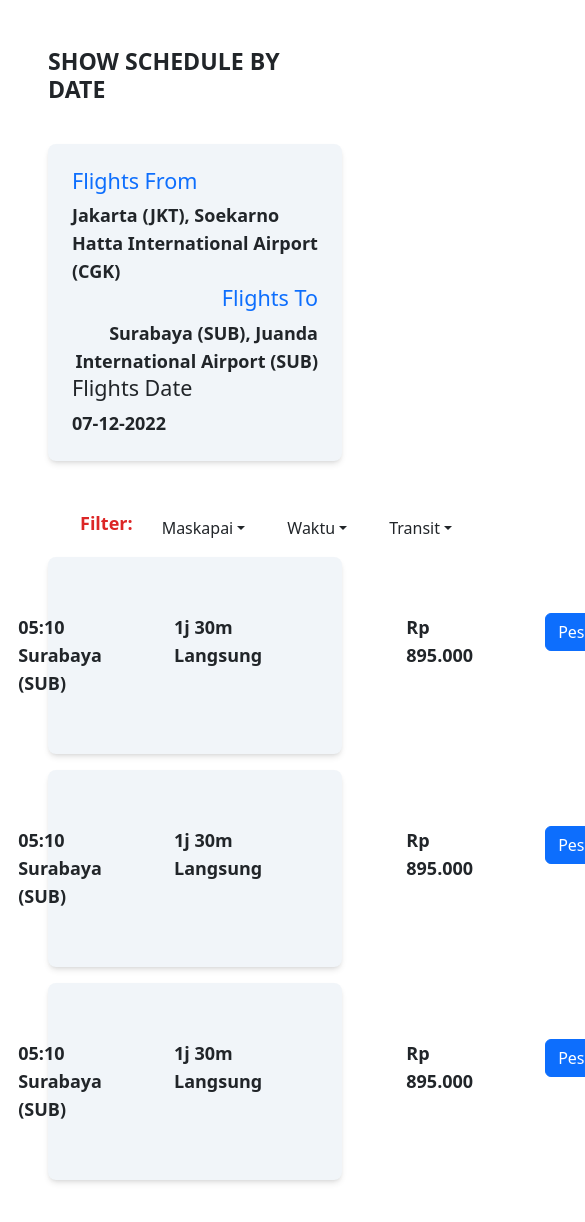
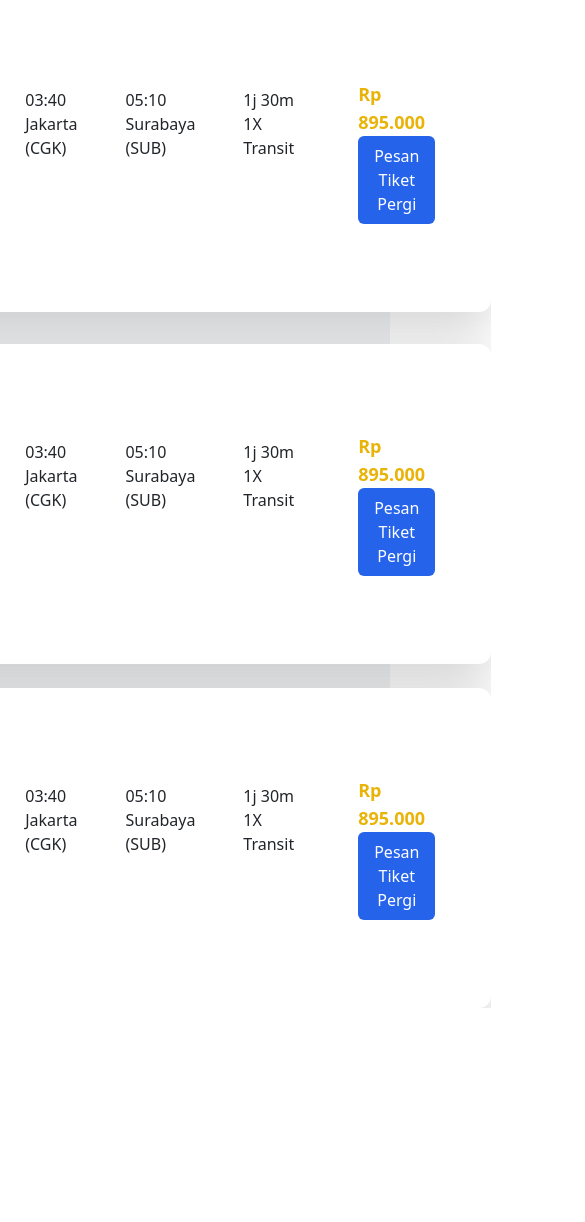
Before and after one commit to Andarios910/final-project, a React (Create React App) app: page / in a window 390 px wide. Shown: the top 1222 px of the page, 585 px wide, since content can reach past the window. After the commit the page ends 1008 px from the top, so only its background shows below. Built offline with nearby package versions, Linux system fonts and the light colour scheme; no server answers; grey boxes are pictures that could not be loaded.

Commit message:
new commit

```diff
--- a/src/pages/SearchPage.jsx
+++ b/src/pages/SearchPage.jsx
@@ -6,9 +6,7 @@ const SearchPage = () => {
   const [state, setState] = useState([]);
   const getData = async () => {
     try {
-      const rest = await axios.get(
-        "https://www.themealdb.com/api/json/v1/1/search.php?f=a"
-      );
+      const rest = await axios.get("");
       console.log(rest);
       setState(rest.data.meals);
     } catch (error) {
@@ -21,290 +19,132 @@ const SearchPage = () => {
   }, []);
 
   return (
-    <div className="">
-      <div class="place-content-center grid grid-cols-1 md:grid-cols-1 lg:grid-cols-1 gap-2 md:gap-4 lg:gap-6 p-5 ">
-        <div class="section-title">
-          <h3 className="font-bold pb-6 ">SHOW SCHEDULE BY DATE</h3>
+    <div class="bg-gray-100 w-full min-h-screen gap-4 flex-wrap flex justify-center items-center">
+      <div class="w-85 p-2 bg-white rounded-xl transform transition-all hover:-translate-y-2 duration-300 shadow-lg hover:shadow-2xl flex space-x-12">
+        <div class="flex space-x-12 py-8 m-8">
+          <div>
+            <img
+              class="h-25 w-25 object-cover rounded-xl "
+              src="https://api.pegipegi.com/images/airlines/web/JT.png"
+              alt=""></img>
+            <div class="font-bold text-lg mb-2">Lion Air</div>
           </div>
-        <div class="shadow-md bg-slate-100 hover:bg-slate-200 cursor-pointer text-grey-500 text-lg font-bold text-left p-6 rounded-lg">
-          <div class="flight_info ">
-            <div class="row">
-              <div class="col-xs-6 col-sm-6 col-md-6">
-                <div class="flight_city ">
-                  <h4 className="text-primary">Flights From</h4>
-                  <div class="details">
-                    Jakarta (JKT), Soekarno Hatta International Airport (CGK)
+          <div class="m-6">
+            03:40
+            <div class="bandara">Jakarta (CGK)</div>
           </div>
+          <div class="m-6">
+            05:10
+            <div class="bandara">Surabaya (SUB)</div>
           </div>
+          <div class="m-6">
+            1j 30m
+            <div class="bandara">1X Transit</div>
           </div>
-              <div class="col-xs-6 col-sm-6 col-md-6 text-right">
-                <div class="flight_city">
-                  <h4 class="text-primary">Flights To</h4>
-                  <div class="details">
-                    Surabaya (SUB), Juanda International Airport (SUB)
+          <div class="m-8">
+            <img
+              class="h-35 w-30 object-cover rounded "
+              src="//www.pegipegi.com/tiket-pesawat/sys/img/icon//icon-bagasi.png"
+              alt=""></img>
+            <div class="font-bold text-lg mb-2"></div>
           </div>
+
+          <div class="m-3">
+            <div class="text-lg font-bold text-yellow-500">
+              <strong> Rp 895.000</strong>
             </div>
-              </div>
-              <div class="col-xs-6 col-sm-6 col-md-6">
-                <h4 class="title">Flights Date</h4>
-                <div class="details">07-12-2022</div>
-              </div>
-            </div>
+            <button
+              role="button"
+              href="#"
+              class="text-white bg-blue-600 px-3 py-2 rounded-md hover:bg-blue-600">
+              Pesan Tiket Pergi
+            </button>
           </div>
         </div>
       </div>
 
-      <div className="flex space-x-2 md:space-x-4 lg:space-x-4 gap-2 md:gap-4 lg:gap-6 mb-0 absolute inset-x-12 h-1">
-        <div className="text-red-600 text-left text-lg font-bold text-2xl pl-8">
-          Filter:
+      <div class="w-85 p-2 bg-white rounded-xl transform transition-all hover:-translate-y-2 duration-300 shadow-lg hover:shadow-2xl flex space-x-12">
+        <div class="flex space-x-12 py-8 m-8">
+          <div>
+            <img
+              class="h-25 w-25 object-cover rounded-xl "
+              src="https://api.pegipegi.com/images/airlines/web/JT.png"
+              alt=""></img>
+            <div class="font-bold text-lg mb-2">Lion Air</div>
           </div>
-        <div class="dropdown-center">
-          <button
-            class="btn dropdown-toggle"
-            type="button"
-            data-bs-toggle="dropdown"
-            aria-expanded="false">
-            Maskapai
-          </button>
-          <ul class="dropdown-menu">
-            <li>
-              <a class="dropdown-item " href="#">
-                Garuda Indonesia
-              </a>
-            </li>
-            <li>
-              <a class="dropdown-item" href="#">
-                Batik Air
-              </a>
-            </li>
-            <li>
-              <a class="dropdown-item" href="#">
-                Citilink
-              </a>
-            </li>
-            <li>
-              <a class="dropdown-item" href="#">
-                Lion Air
-              </a>
-            </li>
-            <li>
-              <a class="dropdown-item" href="#">
-                Super Air Jet
-              </a>
-            </li>
-          </ul>
+          <div class="m-6">
+            03:40
+            <div class="bandara">Jakarta (CGK)</div>
+          </div>
+          <div class="m-6">
+            05:10
+            <div class="bandara">Surabaya (SUB)</div>
+          </div>
+          <div class="m-6">
+            1j 30m
+            <div class="bandara">1X Transit</div>
+          </div>
+          <div class="m-8">
+            <img
+              class="h-35 w-30 object-cover rounded "
+              src="//www.pegipegi.com/tiket-pesawat/sys/img/icon//icon-bagasi.png"
+              alt=""></img>
+            <div class="font-bold text-lg mb-2"></div>
           </div>
 
-        <div class="dropdown-center">
+          <div class="m-3">
+            <div class="text-lg font-bold text-yellow-500">
+              <strong> Rp 895.000</strong>
+            </div>
             <button
-            class="btn dropdown-toggle"
-            type="button"
-            data-bs-toggle="dropdown"
-            aria-expanded="false">
-            Waktu
+              role="button"
+              href="#"
+              class="text-white bg-blue-600 px-3 py-2 rounded-md hover:bg-blue-600">
+              Pesan Tiket Pergi
             </button>
-          <ul class="dropdown-menu">
-            <li>
-              <a class="dropdown-item " href="#">
-                Pagi(00:00 - 11:00)
-              </a>
-            </li>
-            <li>
-              <a class="dropdown-item" href="#">
-                Siang(11:00 - 15:00)
-              </a>
-            </li>
-            <li>
-              <a class="dropdown-item" href="#">
-                Sore(15:00 - 18:30)
-              </a>
-            </li>
-            <li>
-              <a class="dropdown-item" href="#">
-                Malam(18:30 -23:59)
-              </a>
-            </li>
-          </ul>
-        </div>
-
-        <div class="dropdown-center">
-          <button
-            class="btn dropdown-toggle"
-            type="button"
-            data-bs-toggle="dropdown"
-            aria-expanded="false">
-            Transit
-          </button>
-          <ul class="dropdown-menu">
-            <li>
-              <a class="dropdown-item " href="#">
-                Semua Transit
-              </a>
-            </li>
-            <li>
-              <a class="dropdown-item" href="#">
-                Langsung
-              </a>
-            </li>
-            <li>
-              <a class="dropdown-item" href="#">
-                1X Transit
-              </a>
-            </li>
-          </ul>
-        </div>
-      </div>
-
-      <div className="place-content-center ">
-        <div class="grid grid-cols-1 md:grid-cols-1 lg:grid-cols-1 gap-3 md:gap-4 lg:gap-6 p-5">
-          <div class="shadow-md place-content-center flex justify-center flex space-x-32 gap-6 md:gap-4 lg:gap-6 bg-slate-100 hover:bg-slate-200 text-grey-500 text-lg font-bold text-left p-14 rounded-lg ">
-            <div class="firstMaskapai ">
-              <div class="detailMaskapai ">
-                <div class="maskapaiLogo  ">
-                  <img
-                    src="https://api.pegipegi.com/images/airlines/web/JT.png"
-                    alt="JT"
-                    width="70"
-                    height="40"></img>
-                </div>
-              </div>
-              <div class="clear"></div>
-              <div class="second">Lion Air</div>
-            </div>
-            <div className="flex space-x-16 gap-2 flex justify-center">
-              <div class="rute ">
-                <div class="first">03:40</div>
-                <div class="second">Jakarta (CGK)</div>
-              </div>
-              <div class="rute">
-                <div class="first" data-date="2022-12-08">
-                  05:10
-                </div>
-                <div class="second">Surabaya (SUB)</div>
-              </div>
-              <div class="durasi">
-                <div class="first">1j 30m</div>
-                <div class="second">Langsung</div>
-              </div>
-              <div class="bagasi">
-                <img
-                  src="//www.pegipegi.com/tiket-pesawat/sys/img/icon//icon-bagasi.png"
-                  width="40"
-                  height="40"
-                  alt="weight"></img>
-              </div>
-              <div class="priceBottom">
-                <div class="normalPrice">Rp 895.000</div>
-              </div>
-              <div class="buttonBuy">
-                <div class="auto"></div>
-                <input
-                  type="submit"
-                  value="Pesan Tiket Pergi"
-                  class="btn btn-primary"
-                  onclick="pesanTiket('Pergi', this)"></input>
           </div>
         </div>
       </div>
 
-          <div class="shadow-md place-content-center flex justify-center flex space-x-32 gap-6 md:gap-4 lg:gap-6 bg-slate-100 hover:bg-slate-200 text-grey-500 text-lg font-bold text-left p-14 rounded-lg ">
-            <div class="firstMaskapai">
-              <div class="detailMaskapai ">
-                <div class="maskapaiLogo ">
+      <div class="w-85 p-2 bg-white rounded-xl transform transition-all hover:-translate-y-2 duration-300 shadow-lg hover:shadow-2xl flex space-x-12">
+        <div class="flex space-x-12 py-8 m-8">
+          <div>
             <img
+              class="h-25 w-25 object-cover rounded-xl "
               src="https://api.pegipegi.com/images/airlines/web/JT.png"
-                    alt="JT"
-                    width="70"
-                    height="40"></img>
+              alt=""></img>
+            <div class="font-bold text-lg mb-2">Lion Air</div>
           </div>
+          <div class="m-6">
+            03:40
+            <div class="bandara">Jakarta (CGK)</div>
           </div>
-              <div class="clear"></div>
-              <div class="second">Lion Air</div>
+          <div class="m-6">
+            05:10
+            <div class="bandara">Surabaya (SUB)</div>
           </div>
-            <div className="flex space-x-16 gap-2 flex justify-center">
-              <div class="rute ">
-                <div class="first">03:40</div>
-                <div class="second">Jakarta (CGK)</div>
+          <div class="m-6">
+            1j 30m
+            <div class="bandara">1X Transit</div>
           </div>
-              <div class="rute">
-                <div class="first" data-date="2022-12-08">
-                  05:10
-                </div>
-                <div class="second">Surabaya (SUB)</div>
-              </div>
-              <div class="durasi">
-                <div class="first">1j 30m</div>
-                <div class="second">Langsung</div>
-              </div>
-              <div class="bagasi">
+          <div class="m-8">
             <img
+              class="h-35 w-30 object-cover rounded "
               src="//www.pegipegi.com/tiket-pesawat/sys/img/icon//icon-bagasi.png"
-                  width="40"
-                  height="40"
-                  alt="weight"></img>
-              </div>
-              <div class="priceBottom">
-                <div class="normalPrice">Rp 895.000</div>
-              </div>
-              <div class="buttonBuy">
-                <div class="auto"></div>
-                <input
-                  type="submit"
-                  value="Pesan Tiket Pergi"
-                  class="btn btn-primary"
-                  onclick="pesanTiket('Pergi', this)"></input>
-              </div>
-            </div>
+              alt=""></img>
+            <div class="font-bold text-lg mb-2"></div>
           </div>
 
-          <div class="shadow-md place-content-center flex justify-center flex space-x-32 gap-6 md:gap-4 lg:gap-6 bg-slate-100 hover:bg-slate-200 text-grey-500 text-lg font-bold text-left p-14 rounded-lg ">
-            <div class="firstMaskapai">
-              <div class="detailMaskapai ">
-                <div class="maskapaiLogo ">
-                  <img
-                    src="https://api.pegipegi.com/images/airlines/web/JT.png"
-                    alt="JT"
-                    width="70"
-                    height="40"></img>
+          <div class="m-3">
+            <div class="text-lg font-bold text-yellow-500">
+              <strong> Rp 895.000</strong>
             </div>
-              </div>
-              <div class="clear"></div>
-              <div class="second">Lion Air</div>
-            </div>
-            <div className="flex space-x-16 gap-2 flex justify-center">
-              <div class="rute ">
-                <div class="first">03:40</div>
-                <div class="second">Jakarta (CGK)</div>
-              </div>
-              <div class="rute">
-                <div class="first" data-date="2022-12-08">
-                  05:10
-                </div>
-                <div class="second">Surabaya (SUB)</div>
-              </div>
-              <div class="durasi">
-                <div class="first">1j 30m</div>
-                <div class="second">Langsung</div>
-              </div>
-              <div class="bagasi">
-                <img
-                  src="//www.pegipegi.com/tiket-pesawat/sys/img/icon//icon-bagasi.png"
-                  width="40"
-                  height="40"
-                  alt="weight"></img>
-              </div>
-              <div class="priceBottom">
-                <div class="normalPrice">Rp 895.000</div>
-              </div>
-              <div class="buttonBuy">
-                <div class="auto"></div>
-                <input
-                  type="submit"
-                  value="Pesan Tiket Pergi"
-                  class="btn btn-primary"
-                  onclick="pesanTiket('Pergi', this)"></input>
-              </div>
-            </div>
+            <button
+              role="button"
+              href="#"
+              class="text-white bg-blue-600 px-3 py-2 rounded-md hover:bg-blue-600">
+              Pesan Tiket Pergi
+            </button>
           </div>
         </div>
       </div>
```
Also changed, not shown: postcss.config.js (+17 -1 lines). Lines whose indentation alone changed are shown as unchanged.
